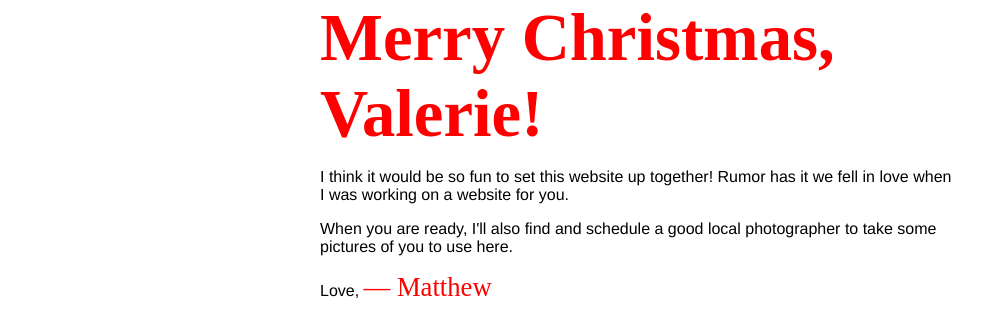
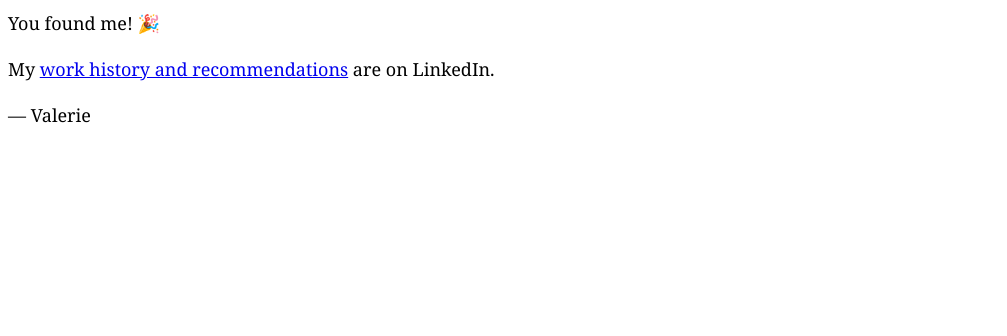
Before and after one commit to matthewtodd/valerietodd.org, a plain HTML site: page www/index.html in a window 1280 px wide. Shown: the whole page, without its empty margins (0-1007 px from the left). Drawn offline with Linux system fonts and the light colour scheme.

Commit message:
Beginning placeholder.

```diff
--- a/www/index.html
+++ b/www/index.html
@@ -1,38 +1,36 @@
 <html>
   <head>
     <title>Valerie Todd</title>
-    <meta name="viewport" content="initial-scale=1" />
+    <meta charset="utf-8" />
+    <meta name="viewport" content="width=device-width, initial-scale=1" />
     <style>
-      * {
-        font-family: Helvetica;
+      body {
+        margin: 1em, auto;
       }
 
-      body {
-        margin: auto;
-        max-width: 40rem;
-        width: 95%;
+      h1, p, ul {
+        font: 1rem/1.75 "Georgia", serif;
+        font-weight: 200;
+        hanging-punctuation: first;
+        margin: 0 0 0.8em 0;
+        max-width: 38em;
       }
 
-      .festive {
-        color: red;
-        font-family: SignPainter;
+      @media screen and (min-width: 60em) {
+        h1, p, ul { font-size: 1.125rem; }
       }
 
-      .header {
-        font-size: 50pt;
-        margin-bottom: 12pt;
-      }
-
-      .signature {
-        font-size: 20pt;
+      @media screen and (min-width: 120em) {
+        h1, p, ul { font-size: 1.375rem; }
       }
     </style>
   </head>
 
   <body>
-    <h1 class="festive header">Merry Christmas, Valerie!</h1>
-    <p>I think it would be so fun to set this website up together! Rumor has it we fell in love when I was working on a website for you.</p>
-    <p>When you are ready, I'll also find and schedule a good local photographer to take some pictures of you to use here.</p>
-    <p>Love, <span class="festive signature">&mdash; Matthew</span></p>
+    <h1>You found me! 🎉</h1>
+
+    <p>My <a href="https://www.linkedin.com/in/valerietodd/">work history and recommendations</a> are on LinkedIn.</p>
+
+    <p>&mdash; Valerie</p>
   </body>
 </html>
```
